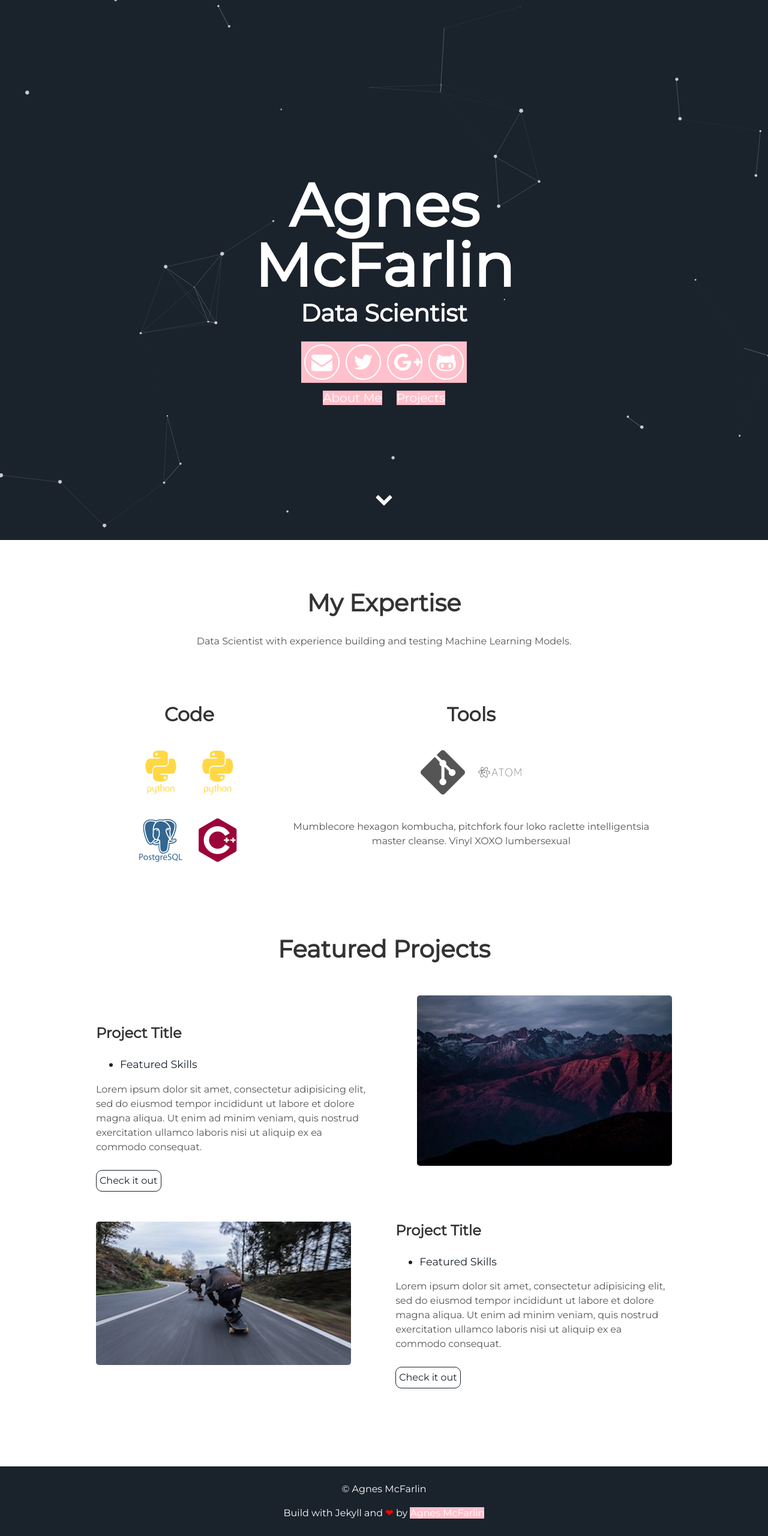
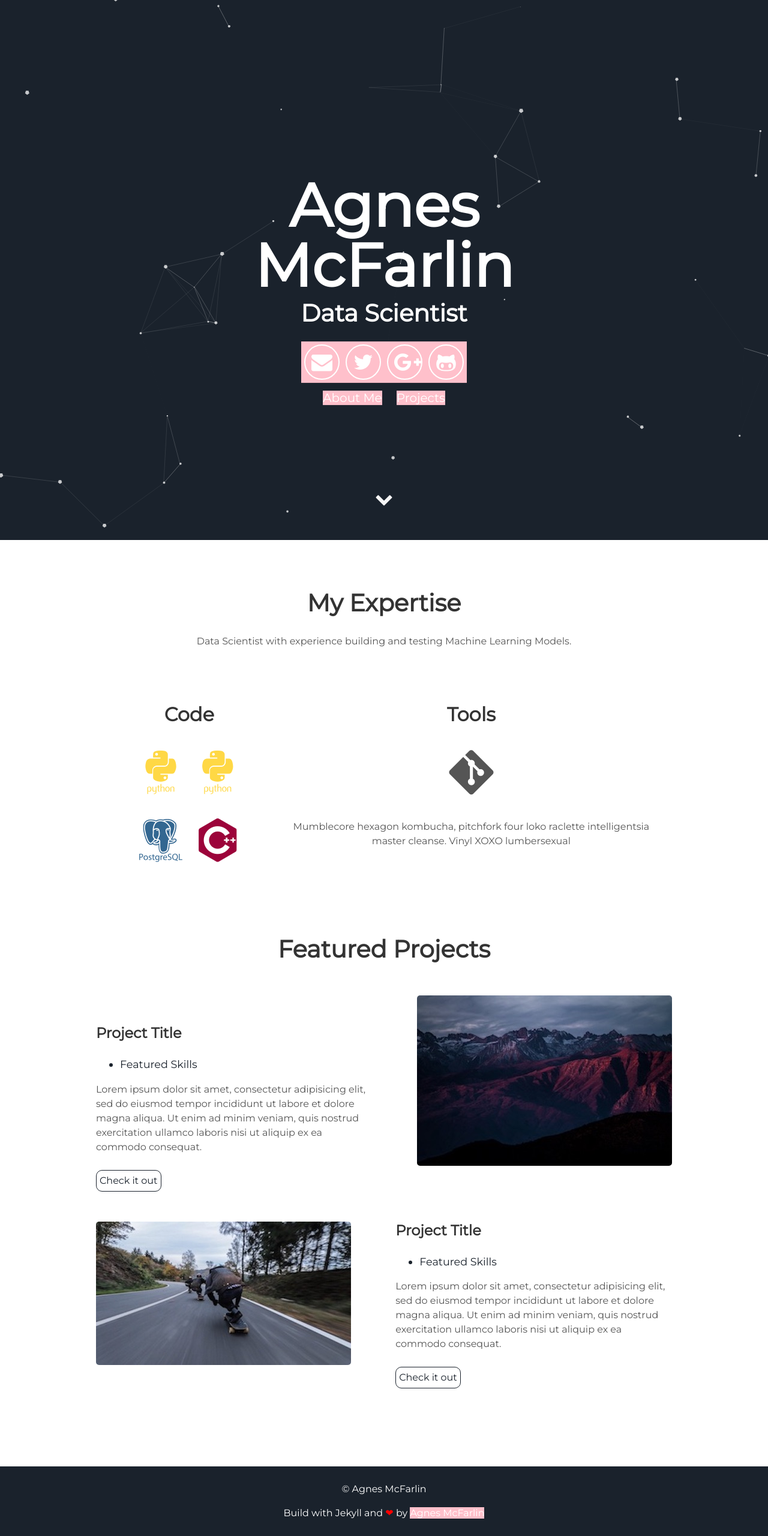
Before and after one commit to oohtmeel1/oohtmeel1.github.io, a Jekyll site: the page built from index.html, in a window 1280 px wide. Shown: the whole page at 60% size. Built offline with Jekyll 4.4.1, drawn with Linux system fonts in a browser that asks for light colours.

Commit message:
Update about.html

```diff
--- a/_includes/about.html
+++ b/_includes/about.html
@@ -18,7 +18,7 @@
       <h2>Tools</h2>
       <i class="devicon-git-plain"></i>
       <i class="devicon-vscode-plain colored"></i>
-      <i class="devicon-atom-original-wordmark"></i>
+      <i class="devicon-rstudio-plain colored"></i>
       <p>Mumblecore hexagon kombucha, pitchfork four loko raclette intelligentsia master cleanse.
         Vinyl XOXO lumbersexual</p>
     </div>
```
